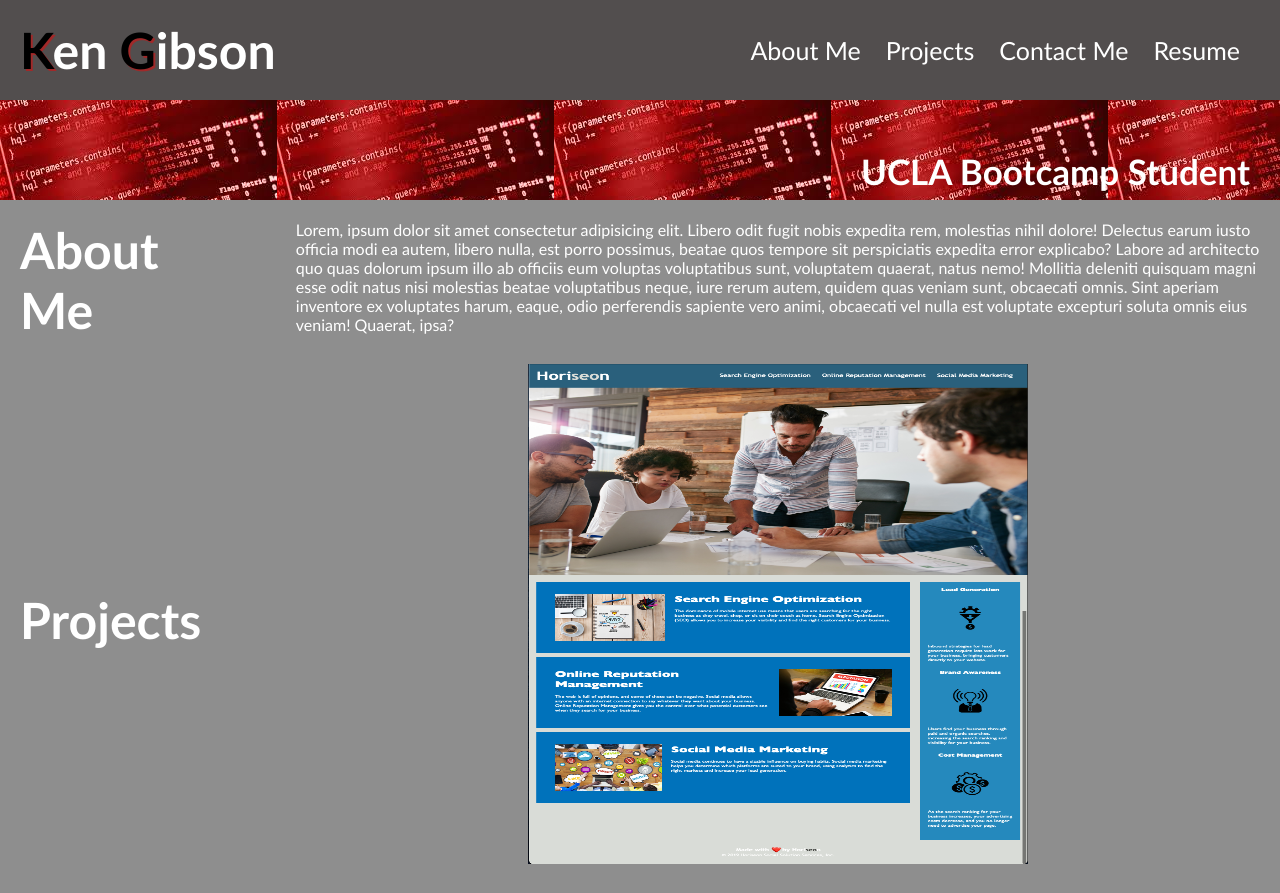
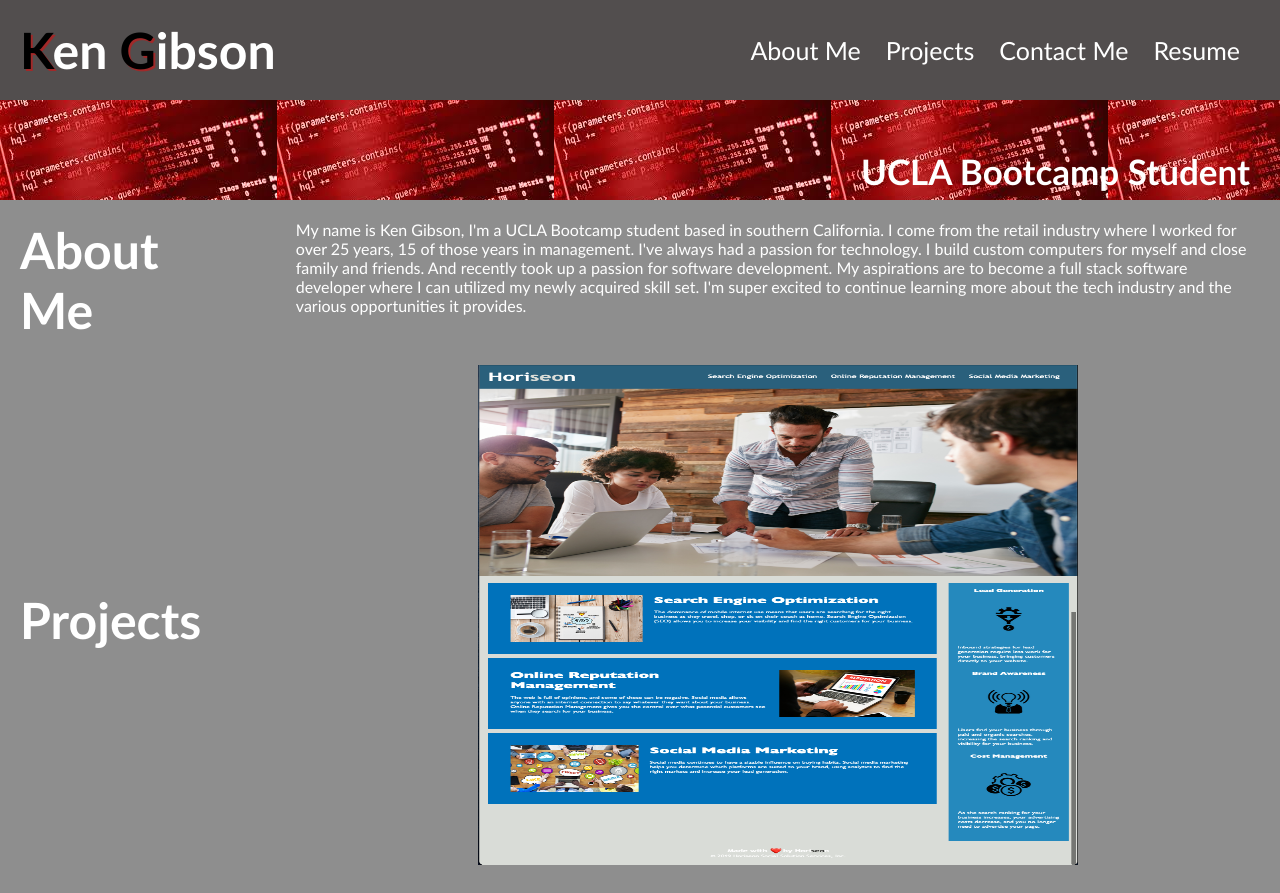
Before and after one commit to Klgibsonjr/ken-gibson-portfolio, a plain HTML site: page index.html in a window 1280 px wide. Shown: the top 893 px of the page. Drawn offline with Linux system fonts and the light colour scheme.

Commit message:
more css adjustments for project section

```diff
--- a/assets/css/style.css
+++ b/assets/css/style.css
@@ -130,12 +130,27 @@ ul {
 
 .projects {
   display: flex;
+  flex-wrap: wrap;
+  /* flex-direction: column; */
   justify-content: center;
   margin: 30px;
 }
 
 .main-project {
-  width: 500px;
+  width: 600px;
   height: 500px;
   align-items: center;
+  flex-basis: 100%;
+  margin: 20px;
 }
+
+.break {
+  flex-basis: 100%;
+  height: 0;
+}
+
+.side-project {
+  width: 400px;
+  height: 400px;
+  margin: 20px;
+}
--- a/index.html
+++ b/index.html
@@ -40,23 +40,38 @@
         <article class="about-me">
           <!-- <h2 class="categories">About Me</h2> -->
           <p id="about-me-desc">
-            Lorem, ipsum dolor sit amet consectetur adipisicing elit. Libero
-            odit fugit nobis expedita rem, molestias nihil dolore! Delectus
-            earum iusto officia modi ea autem, libero nulla, est porro possimus,
-            beatae quos tempore sit perspiciatis expedita error explicabo?
-            Labore ad architecto quo quas dolorum ipsum illo ab officiis eum
-            voluptas voluptatibus sunt, voluptatem quaerat, natus nemo! Mollitia
-            deleniti quisquam magni esse odit natus nisi molestias beatae
-            voluptatibus neque, iure rerum autem, quidem quas veniam sunt,
-            obcaecati omnis. Sint aperiam inventore ex voluptates harum, eaque,
-            odio perferendis sapiente vero animi, obcaecati vel nulla est
-            voluptate excepturi soluta omnis eius veniam! Quaerat, ipsa?
+            My name is Ken Gibson, I'm a UCLA Bootcamp student based in southern
+            California. I come from the retail industry where I worked for over
+            25 years, 15 of those years in management. I've always had a passion
+            for technology. I build custom computers for myself and close family
+            and friends. And recently took up a passion for software
+            development. My aspirations are to become a full stack software
+            developer where I can utilized my newly acquired skill set. I'm
+            super excited to continue learning more about the tech industry and
+            the various opportunities it provides.
           </p>
         </article>
         <article class="projects">
           <!-- <h2 class="categories">Projects</h2> -->
+          <a
+            href="https://klgibsonjr.github.io/horiseon-accessibility-refactor/"
+            target="_blank"
+            title="Horiseon refactor project"
+            ><img
+              class="main-project"
+              id="projects"
+              src="/assets/Images/Horiseon.png"
+              alt="image of important project"
+          /></a>
+          <div class="break"></div>
           <img
-            class="main-project"
+            class="side-project"
+            id="projects"
+            src="/assets/Images/Horiseon.png"
+            alt="image of important project"
+          />
+          <img
+            class="side-project"
             id="projects"
             src="/assets/Images/Horiseon.png"
             alt="image of important project"
```
Also changed, not shown: 1 other file.
